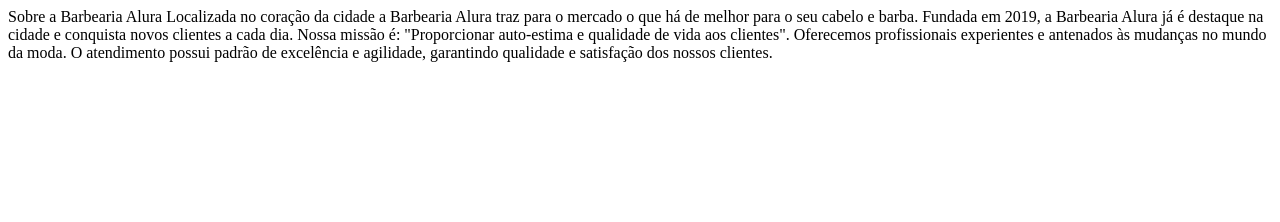
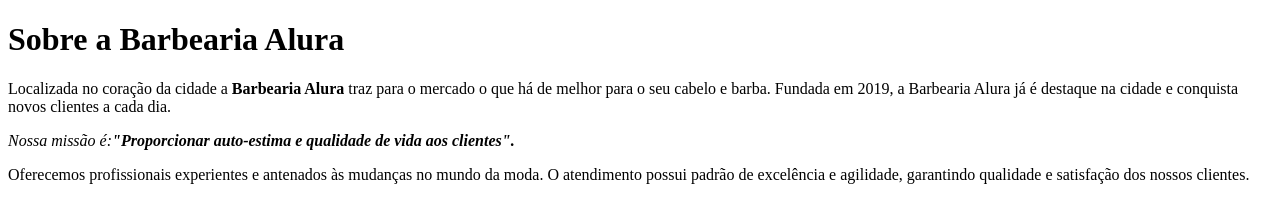
Before and after one commit to BL4ZEE/barbearia-alura, a plain HTML site: page index.html in a window 1280 px wide. Drawn offline with Linux system fonts and the light colour scheme.

Commit message:
Update index.html

```diff
--- a/index.html
+++ b/index.html
@@ -6,12 +6,12 @@
 	<title></title>
 </head>
 <body>
-Sobre a Barbearia Alura
+<h1>Sobre a Barbearia Alura</h1>
 
-Localizada no coração da cidade a Barbearia Alura traz para o mercado o que há de melhor para o seu cabelo e barba. Fundada em 2019, a Barbearia Alura já é destaque na cidade e conquista novos clientes a cada dia.
+<p>Localizada no coração da cidade a <strong>Barbearia Alura</strong> traz para o mercado o que há de melhor para o seu cabelo e barba. Fundada em 2019, a Barbearia Alura já é destaque na cidade e conquista novos clientes a cada dia.</p>
 
-Nossa missão é: "Proporcionar auto-estima e qualidade de vida aos clientes".
+<p><em>Nossa missão é:<strong>"Proporcionar auto-estima e qualidade de vida aos clientes".</strong></em></p>
 
-Oferecemos profissionais experientes e antenados às mudanças no mundo da moda. O atendimento possui padrão de excelência e agilidade, garantindo qualidade e satisfação dos nossos clientes.
+<p>Oferecemos profissionais experientes e antenados às mudanças no mundo da moda. O atendimento possui padrão de excelência e agilidade, garantindo qualidade e satisfação dos nossos clientes.</p>
 </body>
 </html>
```
